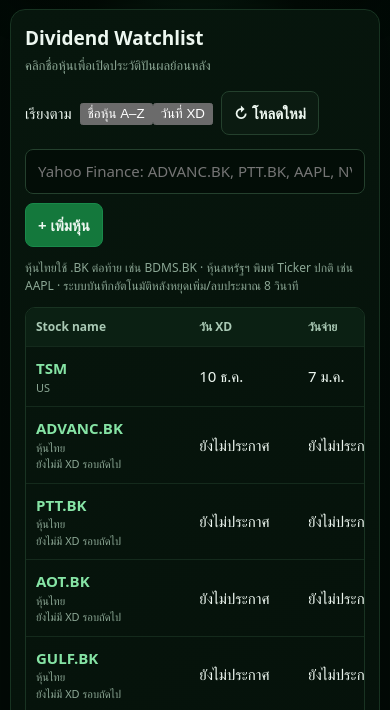
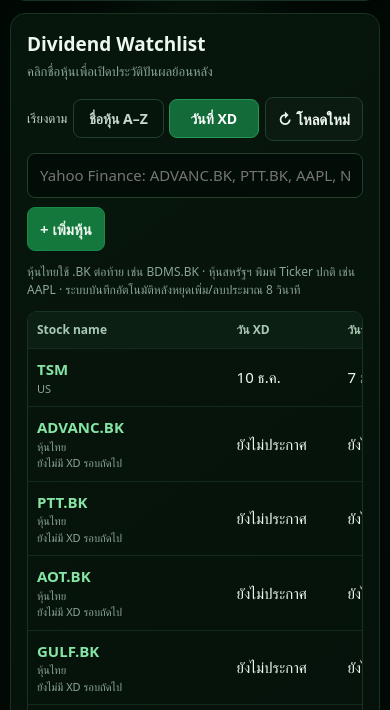
Before and after one commit to mornavapon/dividend-alert, a plain HTML site: page index.html in a window 390 px wide. Shown: the part 272-982 px from the top of the page. Drawn offline with Linux system fonts and the light colour scheme.

Commit message:
Tighten dashboard table spacing and sort controls

```diff
--- a/css/style.css
+++ b/css/style.css
@@ -23,3 +23,26 @@ footer{padding:5px 0 18px}
   .panel{padding:14px;margin-bottom:12px}
   .table-scroll th,.table-scroll td{padding:10px 10px}
 }
+
+/* Compact, always-visible sort controls; readable text sizes are preserved. */
+.sort-wrap{gap:8px}
+.sort-label{font-size:13px;color:#c3d7ca;white-space:nowrap}
+.sort-options{display:flex;gap:5px}
+.sort-option{font:inherit;font-weight:650;font-size:14px;color:#c5d8cb;background:#06150c;border:1px solid #24402d;border-radius:8px;padding:8px 11px;cursor:pointer;white-space:nowrap}
+.sort-option.active{background:#126b38;border-color:#239653;color:#fff}
+.sort-option:focus-visible{outline:2px solid #65d995;outline-offset:2px}
+.table-scroll table{width:100%;min-width:680px;table-layout:fixed}
+.table-scroll th,.table-scroll td{padding:9px 10px}
+.table-scroll th:nth-child(1),.table-scroll td:nth-child(1){width:27%}
+.table-scroll th:nth-child(2),.table-scroll td:nth-child(2){width:15%}
+.table-scroll th:nth-child(3),.table-scroll td:nth-child(3){width:15%}
+.table-scroll th:nth-child(4),.table-scroll td:nth-child(4){width:25%}
+.table-scroll th:nth-child(5),.table-scroll td:nth-child(5){width:10%}
+.panel{padding:16px;margin-bottom:12px}
+.add-row{margin:12px 0 8px}
+@media(max-width:680px){
+ .sort-wrap{width:100%;align-items:center;gap:6px}
+ .sort-options{flex:1}
+ .sort-option{flex:1;padding:8px 7px}
+ .table-scroll th,.table-scroll td{padding:9px 9px}
+}
```
